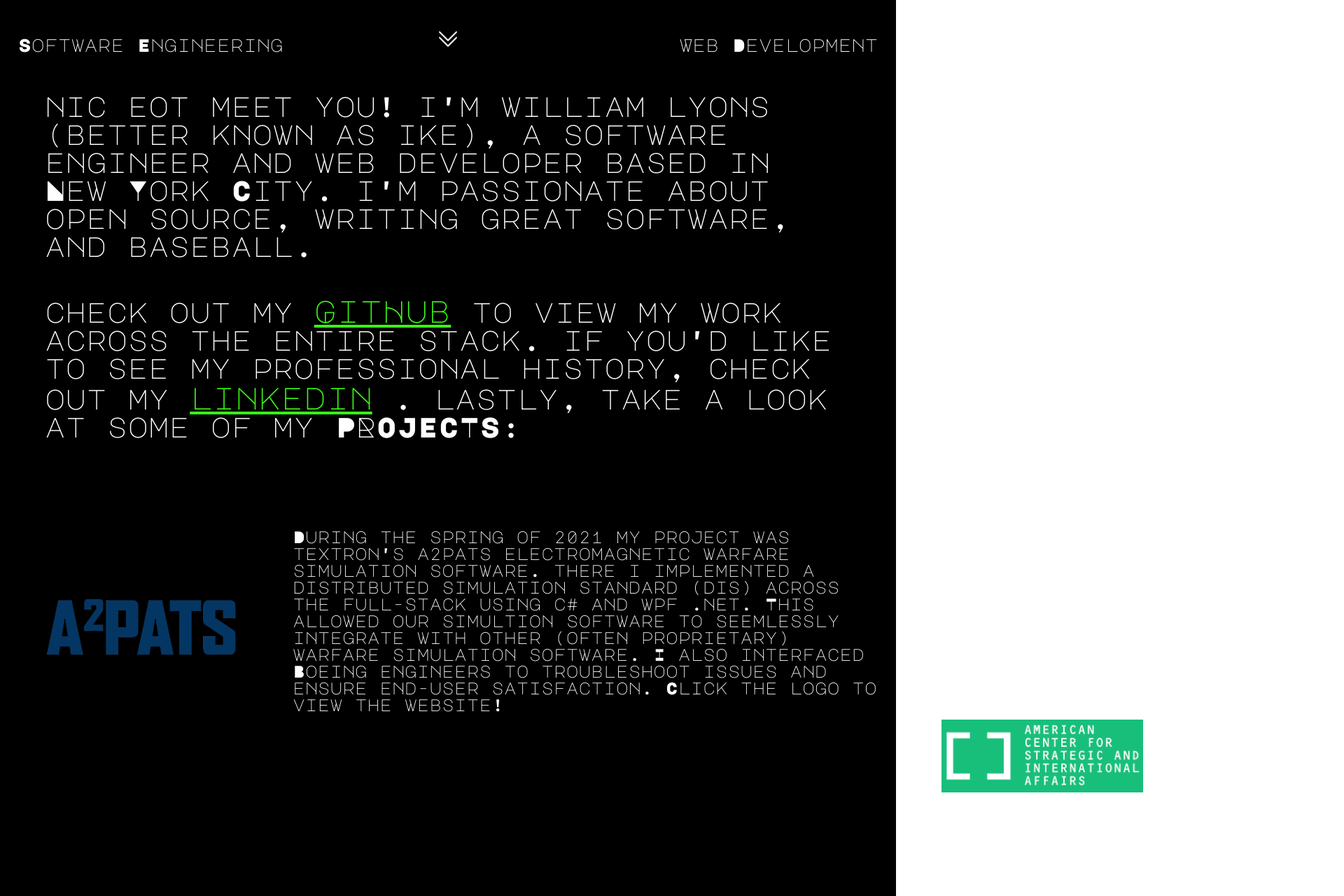
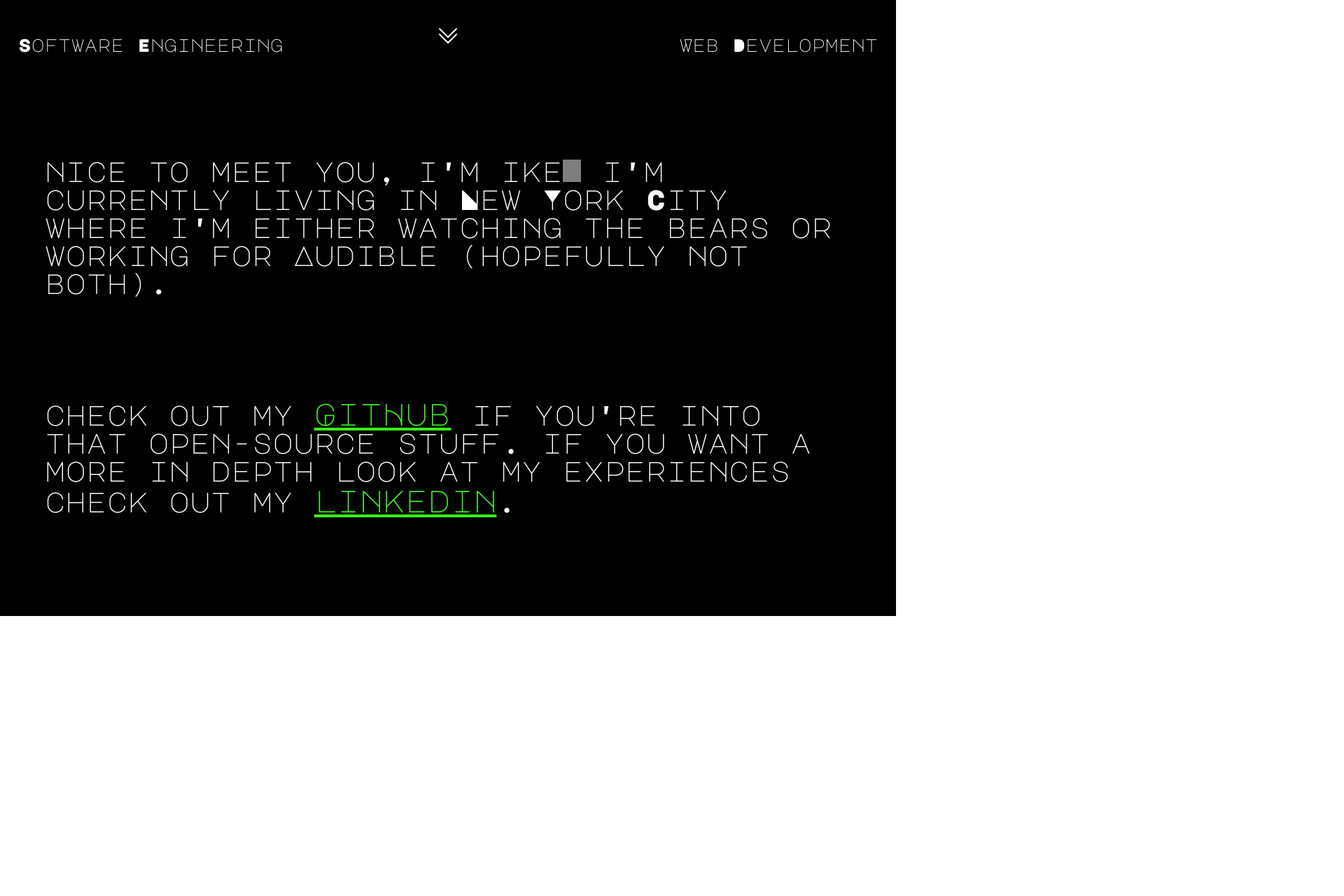
Before and after one commit to IkeLyons/IkeLyons.github.io, a React (Create React App) app: page / in a window 1280 px wide. Shown: the part 720-2000 px from the top of the page at 70% size, 1920 px wide, since content can reach past the window. After the commit the page ends 1600 px from the top, so only its background shows below. Built offline with nearby package versions, Linux system fonts and the light colour scheme.

Commit message:
got a job update

```diff
--- a/src/App.js
+++ b/src/App.js
@@ -12,7 +12,9 @@
       <ParallaxProvider>
         <Landing></Landing>
         <Bio></Bio>
-        <Projects></Projects>
+        {/* Removing projects because they look bad and because I have
+          a job now so this doesn't really need to be a resume site */}
+        {/* <Projects></Projects> */}
       </ParallaxProvider>
     </div>
   );
--- a/src/Pages/Bio.css
+++ b/src/Pages/Bio.css
@@ -1,5 +1,5 @@
 .bioRoot {
-  height: 75vh;
+  height: 100vh;
   display: flex;
   flex-flow: column wrap;
   align-items: center;
--- a/src/Pages/Bio.js
+++ b/src/Pages/Bio.js
@@ -6,19 +6,18 @@
   return (
     <div className="bioRoot">
       <div className="bioText">
-        <TypeAnimator text="nice to meet you!" timeout={200}></TypeAnimator> i'm william lyons (better known as ike), a software engineer and web developer
-        based in New York City. i'm passionate about open source, writing great software, and baseball.{" "}
+        <TypeAnimator text="nice to meet you, i'm ike lyons!" timeout={100}></TypeAnimator> i'm currently living in New York City where i'm either watching the bears or working for Audible (hopefully not both).{" "}
       </div>
       <div className="linkText">
         check out my{" "}
         <div className="linkContainer">
           <a href="https://github.com/IkeLyons">GitHub</a>{" "}
         </div>
-        to view my work across the entire stack. if you'd like to see my professional history, check out my{" "}
+        if you're into that open-source stuff. if you want a more in depth look at my experiences check out my{" "}
         <div className="linkContainer">
-          <a href="https://www.linkedin.com/in/ikelyons/">linkedin</a>{" "}
+          <a href="https://www.linkedin.com/in/ikelyons/">linkedin</a>
         </div>
-        . lastly, take a look at some of my PROJECTS:
+        .
       </div>
     </div>
   );
--- a/src/Pages/Projects.js
+++ b/src/Pages/Projects.js
@@ -68,9 +68,9 @@
         </a>
         <p className="projectDescription">
           I currently volunteer for acsia where I aid research efforts, manage the website, and support other researchers through infrastructure creation.
-          Founder Zach Hadley calls me the "data og" due to my efforts in dataset collection/web scraping as well as data visualization across multiple research
-          projects. I'm also looking at using GitHub's social impact initiative to help other non-profits in their work and to increase the public ability to
-          interact with acsia's research. Click the logo to view the website!
+          Founder Zach Hadley calls me the "data o.g." due to my efforts in dataset collection/web scraping as well as data visualization across multiple
+          research projects. I'm also looking at using GitHub's social impact initiative to help other non-profits in their work and to increase the public
+          ability to interact with acsia's research. Click the logo to view our website!
         </p>
       </Parallax>
     </div>
```
